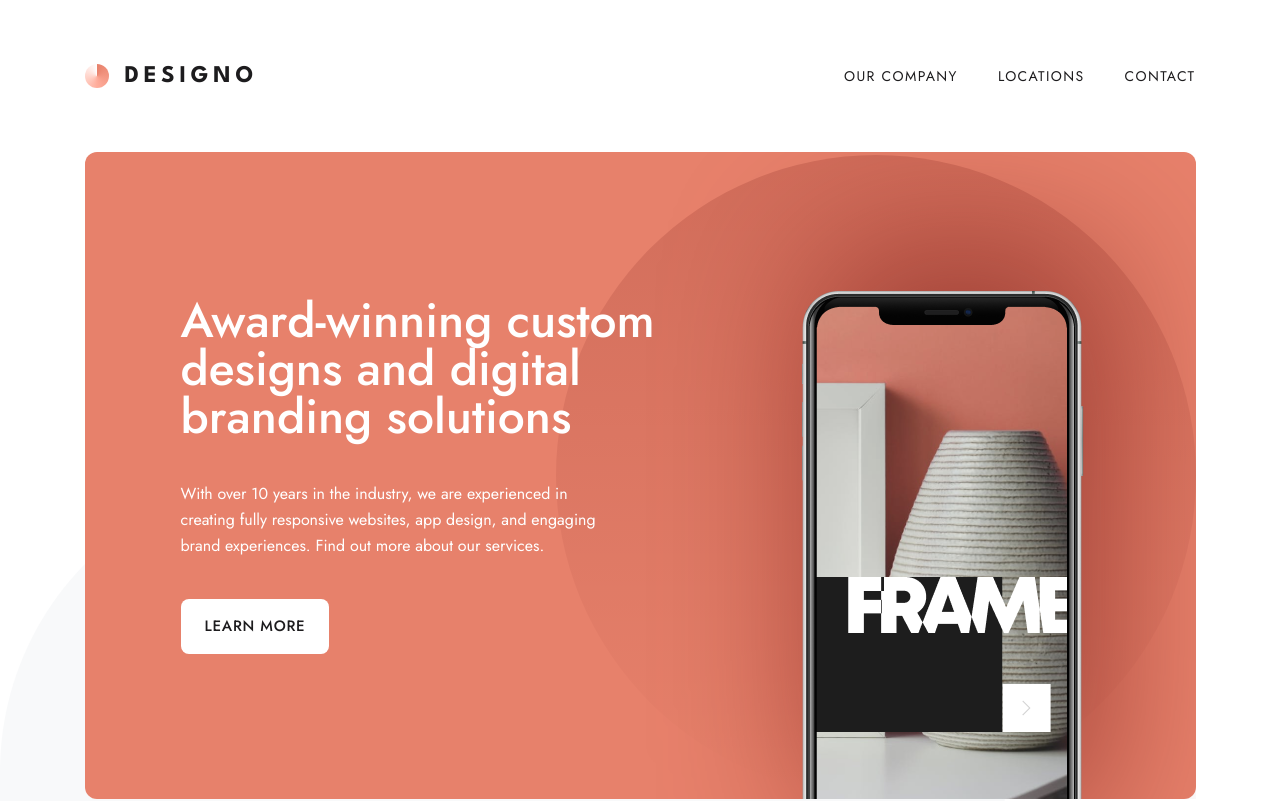
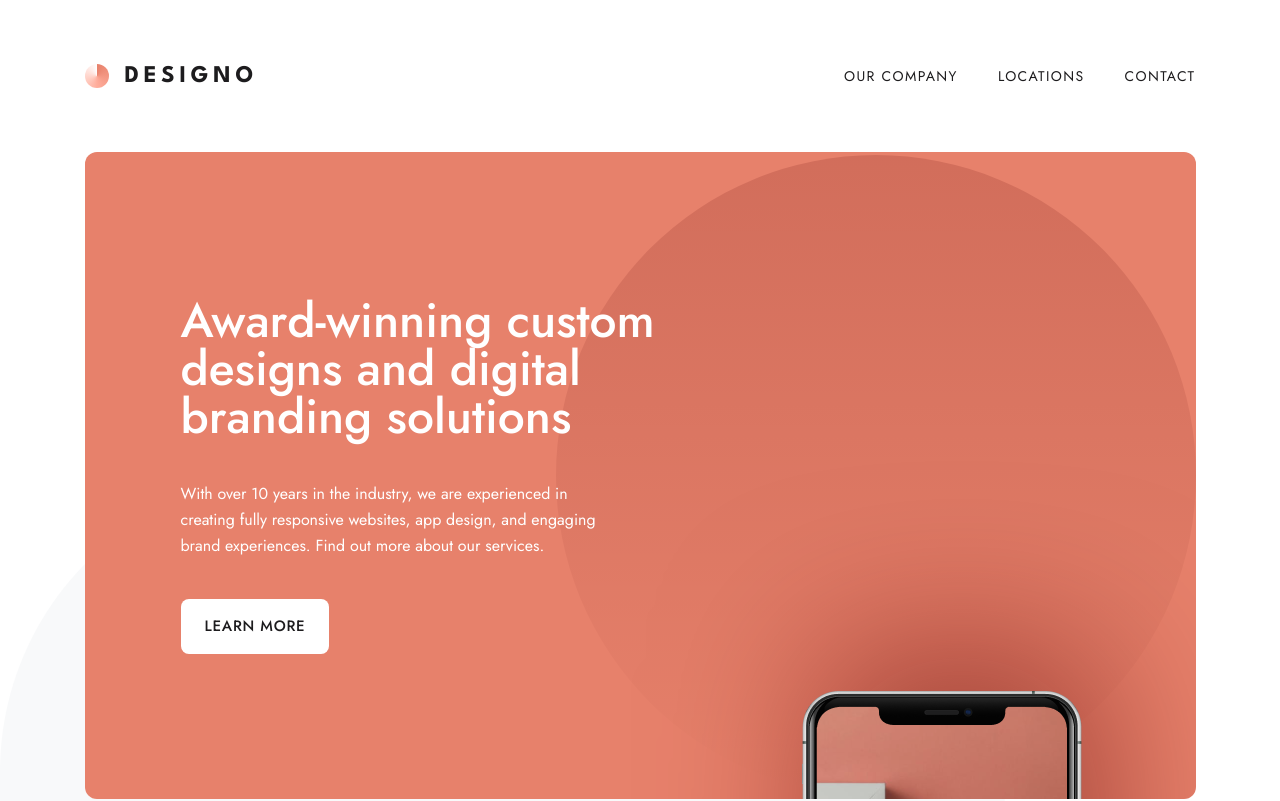
Before and after one commit to ayoub-ahabchane/fem-designo, a Next.js app: page / in a window 1280 px wide. Shown: the top 801 px of the page. Built offline with nearby package versions, Linux system fonts and the light colour scheme.

Commit message:
feat: animate hero section

```diff
--- a/src/components/home/Hero.jsx
+++ b/src/components/home/Hero.jsx
@@ -1,58 +1,12 @@
-"use client";
-
 import Link from "next/link";
-import React, { useEffect, useState } from "react";
+import React from "react";
 import phoneImg from "../../assets/exports/heroPhone.png";
-import { motion } from "framer-motion";
 import Image from "next/image";
 
 const Hero = () => {
-  const mediaQueryString = "(max-width: 1023px)";
-  const [isMobile, setIsMobile] = useState(false);
-
-  const mobileHeroPhone = {
-    initial: {
-      translateY: "300px",
-      opacity: 0,
-    },
-    animate: {
-      opacity: 1,
-      translateY: isMobile ? "0px" : "8.6875rem",
-    },
-  };
-
-  useEffect(() => {
-    const mediaQuery = window.matchMedia(mediaQueryString);
-    const updateMobile = () => {
-      setIsMobile(mediaQuery.matches);
-    };
-    updateMobile();
-
-    mediaQuery.addEventListener("change", updateMobile);
-    return () => mediaQuery.removeEventListener("change", updateMobile);
-  }, [mediaQueryString]);
-  console.log(isMobile);
-  /*<motion.section
-      className={`flex h-[843px] flex-col items-center gap-4 bg-peach bg-[fill,_cover] bg-[url(../assets/home/desktop/image-hero-phone.png),_url(../assets/home/desktop/bg-pattern-hero-home.svg)] bg-no-repeat px-7 py-20 text-center md:gap-8 md:rounded-xl md:bg-[position:bottom_-360px_center,center_right_-100px] md:py-[3.75rem] lg:h-auto lg:items-start lg:justify-center lg:gap-10 lg:bg-[position:bottom_-240px_right_-80px,center_right] lg:py-36 lg:px-24 lg:text-left`}
-      initial={mobileHeroStyle.initial}
-      animate={mobileHeroStyle.animate}
-    >
-      <h1 className="md:h1  max-w-[573px] text-[2rem] font-medium leading-[1.125em] text-white ">
-        Award-winning custom designs and digital branding solutions
-      </h1>
-      <p className=" max-w-[445px] text-[0.9375rem] leading-relaxed text-white md:text-body ">
-        With over 10 years in the industry, we are experienced in creating fully
-        responsive websites, app design, and engaging brand experiences. Find
-        out more about our services.
-      </p>
-      <Link href={"/about"} className="button dark">
-        learn more
-      </Link>
-  </motion.section>*/
-
   return (
     <section className="grid grid-flow-row grid-rows-[auto_22.8rem] overflow-hidden bg-peach bg-[url(../assets/home/desktop/bg-pattern-hero-home.svg)] bg-[size:640px_640px] bg-[position:left_center] bg-no-repeat md:grid-rows-[auto_24.5rem] md:rounded-xl md:bg-[position:center_right_-100px] lg:grid-flow-col lg:grid-cols-[auto_auto] lg:grid-rows-1 lg:bg-[position:center_right] lg:px-24">
-      <div className="z-20 flex flex-col items-center gap-5 self-center py-20 px-7 text-center md:gap-8 md:py-[3.75rem] lg:items-start lg:gap-10 lg:px-0 lg:py-[9.0625rem] lg:text-left">
+      <div className="z-20 flex animate-fadeIn flex-col items-center gap-5 self-center py-20 px-7 text-center md:gap-8 md:py-[3.75rem] lg:items-start lg:gap-10 lg:px-0 lg:py-[9.0625rem] lg:text-left">
         <h1 className="md:h1  max-w-[573px] text-[2rem] font-medium leading-[1.125em] text-white ">
           Award-winning custom designs and digital branding solutions
         </h1>
@@ -65,14 +19,13 @@ const Hero = () => {
           learn more
         </Link>
       </div>
-      <motion.div
-        initial={mobileHeroPhone.initial}
-        animate={mobileHeroPhone.animate}
-        transition={{ duration: 0.7, ease: "circOut" }}
-        className="justify-self-center rounded-[35px] drop-shadow-heroShadow lg:translate-y-[8.6875rem]"
-      >
-        <Image src={phoneImg} alt="" />
-      </motion.div>
+      <div className=" justify-self-center lg:translate-y-[8.6875rem]">
+        <Image
+          src={phoneImg}
+          alt=""
+          className="animate-slideUpMobile drop-shadow-heroShadow lg:animate-slideUpLarge"
+        />
+      </div>
     </section>
   );
 };
--- a/tailwind.config.js
+++ b/tailwind.config.js
@@ -28,7 +28,44 @@ module.exports = {
         darkPeach50: "rgba(93,2,2,0.10)",
       },
       dropShadow: {
-        heroShadow: "20px -40px 80px rgba(93, 2, 2, 0.497569)",
+        heroShadow: "20px -40px 80px rgba(93,2,2,0.5)",
+      },
+      keyframes: {
+        slideUpMobile: {
+          "0%": {
+            transform: "translateY(300px)",
+            "drop-shadow": "drop-shadow(0px 0px 0px rgba(93,2,2,0.5))",
+          },
+          "100%": {
+            transform: "translateY(0px)",
+            "drop-shadow": "drop-shadow(20px -40px 80px rgba(93,2,2,0.5))",
+          },
+        },
+        slideUpLarge: {
+          "0%": {
+            transform: "translateY(400px)",
+            "drop-shadow": "drop-shadow(0px 0px 0px rgba(93,2,2,0.5))",
+          },
+          "100%": {
+            transform: "translateY(0px)",
+            "drop-shadow": "drop-shadow(20px -40px 80px rgba(93,2,2,0.5))",
+          },
+        },
+        fadeIn: {
+          "0%": {
+            opacity: "0",
+          },
+          "100%": {
+            opacity: "1",
+          },
+        },
+      },
+      animation: {
+        slideUpMobile:
+          "slideUpMobile 0.6s cubic-bezier(0.65,0.05,0.36,1) forwards;",
+        slideUpLarge:
+          "slideUpLarge 0.6s cubic-bezier(0.65,0.05,0.36,1) forwards;",
+        fadeIn: "fadeIn 0.3s ease-out",
       },
     },
   },
```
